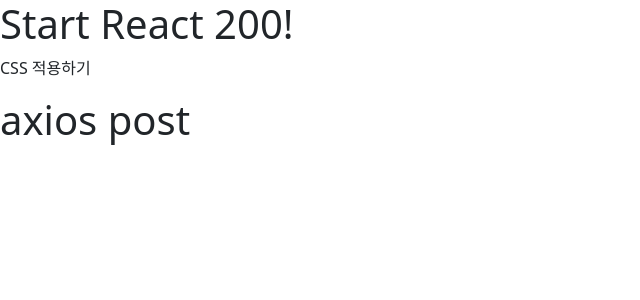
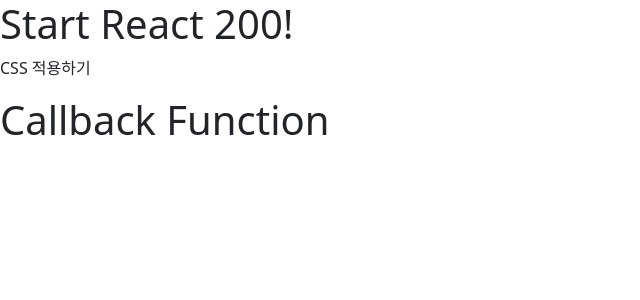
Before and after one commit to jihyean/React200, a React (Create React App) app in the folder client/: page / in a window 1280 px wide. Shown: the top 300 px of the page, without its empty margins (0-640 px from the left). Built offline with nearby package versions, Linux system fonts and the light colour scheme; no server answers.

Commit message:
[063] 콜백 함수 사용하기

```diff
--- a/client/src/App.js
+++ b/client/src/App.js
@@ -1,6 +1,6 @@
 import React from 'react';
 import './App.css';
-import AxiosPost from './PART2/R062_AxiosPost'
+import CallbackFunc from './PART2/R063_CallbackFunc'
 import 'bootstrap/dist/css/bootstrap.css'
 
 function App() {
@@ -8,7 +8,7 @@
     <div>
       <h1>Start React 200!</h1>
       <p>CSS 적용하기</p>
-      <AxiosPost />
+      <CallbackFunc />
     </div>
   );
 }
--- /dev/null
+++ b/client/src/PART2/R063_CallbackFunc.js
@@ -0,0 +1,26 @@
+import React, { Component } from 'react';
+
+class R063_CallbackFunc extends Component {
+  componentDidMount(){
+    this.logPrint(1, function(return1){
+      console.log("return1 : "+return1);
+      this.logPrint(return1, function(return2){
+        console.log("return2 : "+return2);
+      })
+    }.bind(this))
+  }
+
+  logPrint(param, callback) {
+    console.log("logPrint param : "+param);
+    param += param
+    callback(param);
+  }
+
+  render() {
+    return (
+        <h1>Callback Function</h1>
+    )
+  }
+}
+
+export default R063_CallbackFunc;
```
